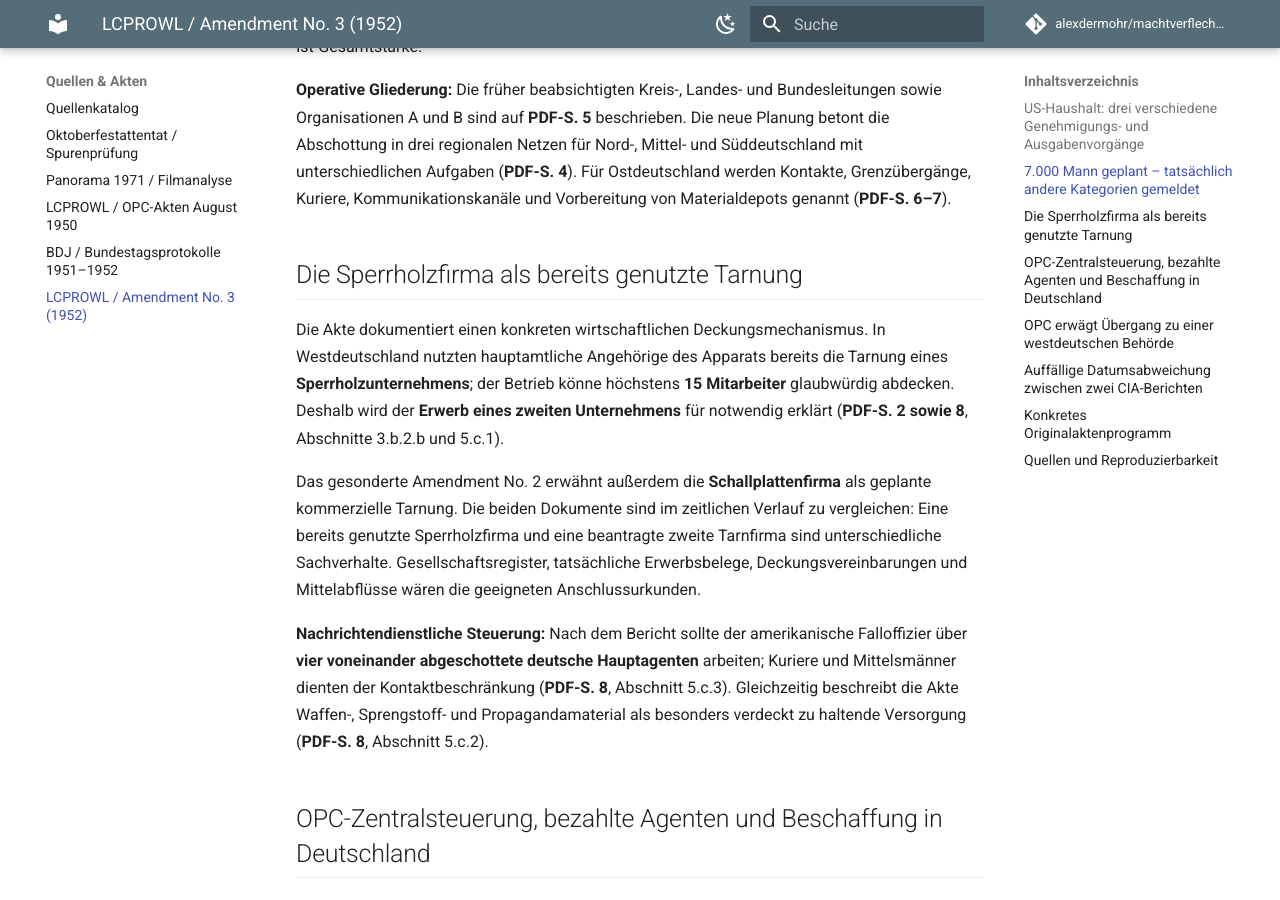
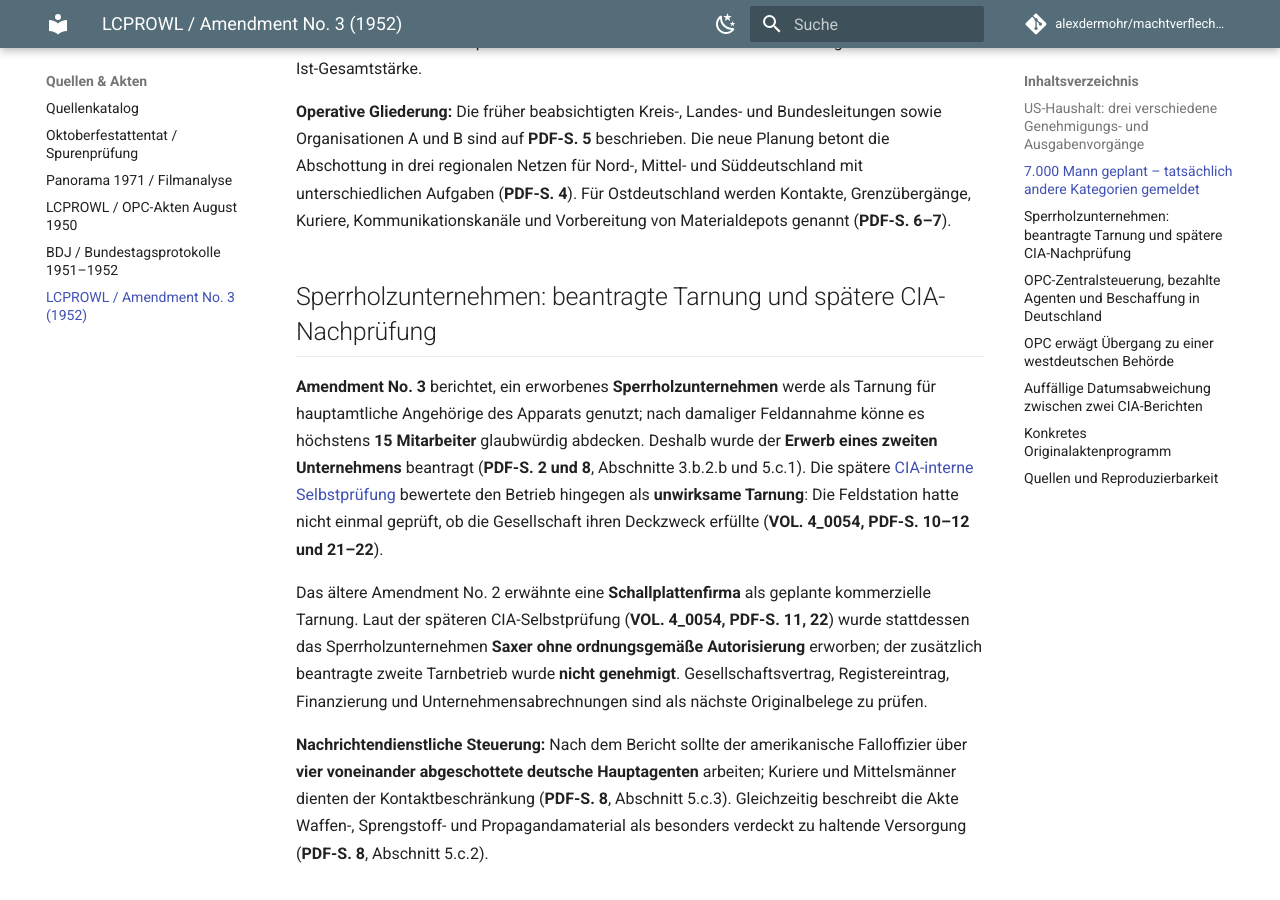
Before and after one commit to alexdermohr/machtverflechtungen, an MkDocs documentation site: the page built from docs/quellen/lcprowl-amendment3-1952.md, in a window 1280 px wide and 900 px high, scrolled down 2298 px. Built offline with MkDocs 1.6.1 and Material for MkDocs 9.7.7, drawn with Linux system fonts in a browser that asks for light colours; comment, search, counter and statistics services are not loaded; some of the changed text lies outside the part shown.

Commit message:
docs: reconcile LCPROWL amendment 3 claims with CIA internal retrospective

```diff
--- a/docs/quellen/lcprowl-amendment3-1952.md
+++ b/docs/quellen/lcprowl-amendment3-1952.md
@@ -12,7 +12,7 @@
 | --- | --- | --- |
 | Amendment No. 1, paramilitärischer Apparat | **4.000 US-Dollar** Grundzuweisung; später weitere **27.656 US-Dollar** | **PDF-S. 5**, Abschnitt 4.b.2: Die zusätzlichen 27.656 Dollar seien für Ausbildungsausrüstung und einen festen Ausbildungsort **zugeteilt und verausgabt** worden. |
 | Amendment No. 2, genehmigt am **3. Juli 1951** | **125.000 US-Dollar** für **13 Monate**, beginnend am **1. Juni 1951** | **PDF-S. 5**, Abschnitt 4.b.3: Rückblickende CIA-Angabe einer *bewilligten* Projektfinanzierung; keine erneute Amendment-3-Zahlung. |
-| Amendment No. 3 für den Rest des Fiskaljahrs 1952 | **32.000 US-Dollar zusätzlich beantragt** | **PDF-S. 4**, Abschnitt 4.a.3: Antrag zur Fortführung bzw. Ausweitung des verdeckten Apparats. Ein späterer Bewilligungs- oder Auszahlungsbeleg ist gesondert zu prüfen. |
+| Amendment No. 3 für den Rest des Fiskaljahrs 1952 | **32.000 US-Dollar zusätzlich beantragt** | **PDF-S. 4**, Abschnitt 4.a.3: Antrag. Die spätere [CIA-interne Nachprüfung](https://archive.org/download/LCPROWLVOL4-0054/LCPROWL%20%20%20%20VOL.%204_0054.pdf), PDF-S. 22, sagt ausdrücklich, **Amendment No. 3 wurde nicht genehmigt**. Die tatsächlich geflossenen Mittel sind gesondert zu bilanzieren. |
 
 Die drei Zahlen bilden unterschiedliche Haushaltsvorgänge. Die für Amendment No. 2 genannten 125.000 US-Dollar sind bereits in [der veröffentlichten Amendment-2-Studie](../faelle/de/technischer-dienst-bdj.md) im Kontext dokumentiert. Die zusätzlichen 32.000 US-Dollar begründen hier einen neuen Antrag, nicht automatisch eine genehmigte Auszahlung.
 
@@ -31,11 +31,11 @@
 
 **Operative Gliederung:** Die früher beabsichtigten Kreis-, Landes- und Bundesleitungen sowie Organisationen A und B sind auf **PDF-S. 5** beschrieben. Die neue Planung betont die Abschottung in drei regionalen Netzen für Nord-, Mittel- und Süddeutschland mit unterschiedlichen Aufgaben (**PDF-S. 4**). Für Ostdeutschland werden Kontakte, Grenzübergänge, Kuriere, Kommunikationskanäle und Vorbereitung von Materialdepots genannt (**PDF-S. 6–7**).
 
-## Die Sperrholzfirma als bereits genutzte Tarnung
+## Sperrholzunternehmen: beantragte Tarnung und spätere CIA-Nachprüfung
 
-Die Akte dokumentiert einen konkreten wirtschaftlichen Deckungsmechanismus. In Westdeutschland nutzten hauptamtliche Angehörige des Apparats bereits die Tarnung eines **Sperrholzunternehmens**; der Betrieb könne höchstens **15 Mitarbeiter** glaubwürdig abdecken. Deshalb wird der **Erwerb eines zweiten Unternehmens** für notwendig erklärt (**PDF-S. 2 sowie 8**, Abschnitte 3.b.2.b und 5.c.1).
+**Amendment No. 3** berichtet, ein erworbenes **Sperrholzunternehmen** werde als Tarnung für hauptamtliche Angehörige des Apparats genutzt; nach damaliger Feldannahme könne es höchstens **15 Mitarbeiter** glaubwürdig abdecken. Deshalb wurde der **Erwerb eines zweiten Unternehmens** beantragt (**PDF-S. 2 und 8**, Abschnitte 3.b.2.b und 5.c.1). Die spätere [CIA-interne Selbstprüfung](https://archive.org/download/LCPROWLVOL4-0054/LCPROWL%20%20%20%20VOL.%204_0054.pdf) bewertete den Betrieb hingegen als **unwirksame Tarnung**: Die Feldstation hatte nicht einmal geprüft, ob die Gesellschaft ihren Deckzweck erfüllte (**VOL. 4_0054, PDF-S. 10–12 und 21–22**).
 
-Das gesonderte Amendment No. 2 erwähnt außerdem die **Schallplattenfirma** als geplante kommerzielle Tarnung. Die beiden Dokumente sind im zeitlichen Verlauf zu vergleichen: Eine bereits genutzte Sperrholzfirma und eine beantragte zweite Tarnfirma sind unterschiedliche Sachverhalte. Gesellschaftsregister, tatsächliche Erwerbsbelege, Deckungsvereinbarungen und Mittelabflüsse wären die geeigneten Anschlussurkunden.
+Das ältere Amendment No. 2 erwähnte eine **Schallplattenfirma** als geplante kommerzielle Tarnung. Laut der späteren CIA-Selbstprüfung (**VOL. 4_0054, PDF-S. 11, 22**) wurde stattdessen das Sperrholzunternehmen **Saxer ohne ordnungsgemäße Autorisierung** erworben; der zusätzlich beantragte zweite Tarnbetrieb wurde **nicht genehmigt**. Gesellschaftsvertrag, Registereintrag, Finanzierung und Unternehmensabrechnungen sind als nächste Originalbelege zu prüfen.
 
 **Nachrichtendienstliche Steuerung:** Nach dem Bericht sollte der amerikanische Falloffizier über **vier voneinander abgeschottete deutsche Hauptagenten** arbeiten; Kuriere und Mittelsmänner dienten der Kontaktbeschränkung (**PDF-S. 8**, Abschnitt 5.c.3). Gleichzeitig beschreibt die Akte Waffen-, Sprengstoff- und Propagandamaterial als besonders verdeckt zu haltende Versorgung (**PDF-S. 8**, Abschnitt 5.c.2).
 
@@ -60,7 +60,7 @@
 
 Der Bericht bildet damit eine **datierbare amerikanische Absicht zur teilweisen Verlagerung organisatorischer Zuständigkeit** ab. Die Prüfung der tatsächlichen Umsetzung führt zu den späteren Entscheidungen über Rückbau, Übergabe und Liquidierung 1952. Dafür sind die Ministerial- und HICOG-Vermerke, das Schreiben Zinn an Adenauer vom 7. Oktober 1952 (**BArch B 136/4430**) und die CIA-LCPROWL-Bände 2–4 heranzuziehen.
 
-Der Text beschreibt außerdem die **Entflechtung der verdeckten Apparate vom offenen BDJ seit August 1950** (**PDF-S. 5**, Abschnitt 4.b.4). Politische BDJ-Förderung und Finanzierung des geheimen Apparats sind deshalb getrennte Rechnungskreise.
+**Amendment No. 3 behauptete** eine seit August 1950 vollzogene Abschottung des verdeckten Apparats gegenüber dem offenen BDJ (**PDF-S. 5**, Abschnitt 4.b.4). Die nachträgliche [CIA-Rückschau](https://archive.org/download/LCPROWLVOL4-0054/LCPROWL%20%20%20%20VOL.%204_0054.pdf), Abschnitt IV (**PDF-S. 16–17**), bezeichnet diese Trennung dagegen als **grundlegend gescheitert**: Personelle Leitungs- und Tarnverbindungen blieben bestehen. Die Projektbudgets sind daher nach ihrer jeweiligen Zweckbestimmung zu erfassen, nicht allein aufgrund der behaupteten organisatorischen Trennung als tatsächlich isolierte Rechnungskreise.
 
 ## Auffällige Datumsabweichung zwischen zwei CIA-Berichten
 
@@ -72,7 +72,7 @@
 
 | Frage | Bestell- bzw. Prüfspur |
 | --- | --- |
-| Sind die 32.000 US-Dollar aus Amendment No. 3 tatsächlich genehmigt und ausgezahlt worden? | Nachfolgefreigabe, OPC-Projektkonto und Monatsabrechnungen; **NARA RG 263 / LCPROWL Bände 1–2, Box 42** |
+| Welcher formelle Beschluss untersagte Amendment No. 3 und welche operativen Zahlungen liefen danach tatsächlich? | CIA-Rückschau **VOL. 4_0054, PDF-S. 22**; Originalentscheidung, OPC-Projektkonto und Monatsabrechnungen; **NARA RG 263 / LCPROWL Bände 1–2, Box 42** |
 | Welche Firmen waren die Tarnbetriebe? | Ankauf, Handelsregister, Belegschaft und Buchhaltung der Sperrholzfirma und der vorgesehenen Schallplattenfirma; deutsche Register und CIA-Anlagen |
 | Welche westdeutsche Behörde sollte das Personal übernehmen? | US-OPC- und HICOG-Briefwechsel über die Europäische Verteidigungsgemeinschaft; **BArch B 136/4430**, Kabinetts- und BMI-Akten |
 | Wann und wie wurde ein Rückbau tatsächlich angeordnet? | **LCPROWL VOL. 4_0030**, ergänzende FRAN-Meldungen und Übergabeprotokolle 1952 |
@@ -82,4 +82,5 @@
 
 - **CIA, LCPROWL VOL. 1_0036:** [*Project LCPROWL – Amendment No. 3* (CIA-Originalscan)](https://archive.org/download/LCPROWLVOL1-0036/LCPROWL%20%20%20%20VOL.%201_0036.pdf), 11 Seiten; **MD5 `0acd31c03e5b6a4469be2369bdf7528c`** (übereinstimmend mit den Internet-Archive-Dateimetadaten); **SHA-256 `cf3f5edb13d77afa6559d392959f1e78bf6cb4213bf6271c913b0dbcc890a736`** des vollständig gespeicherten PDF-Faksimiles; Textstellen PDF-S. 2–8, Budgettabellen PDF-S. 10–11. Archivordnung: **Record Group 263, Entry ZZ-19, Box 42**, nach vorliegendem Projektregister.
 - **CIA, LCPROWL VOL. 1_0037:** *Project Amendment No. 2*, Rückblick auf **21. Dezember 1950** sowie auf die spätere Projektplanung; bereits separat verifizierter SHA-256 **`d46f15e7afc334c4496c579cf8be1401dc4412d446edba6a370cb4bc19027c17`**.
+- **CIA, LCPROWL VOL. 4_0054:** [vollständiges 25-seitiges retrospektives CIA-Faksimile](https://archive.org/download/LCPROWLVOL4-0054/LCPROWL%20%20%20%20VOL.%204_0054.pdf), SHA-256 **`da76e303a7ce59ad477749d381c6436fae284840115ca6d299009031ec2c8c49`** und archivbestätigter MD5 **`98f26bd8f4b965c3483dc5aba3719202`**, besonders **PDF-S. 10–12** (Tarnfirma), **S. 16–17** (BDJ-Abschottung) und **S. 21–22** (Finanzierung/Nichtgenehmigung).
 - Forschungsabgleich: [BDJ-/TD-Fallakte](../faelle/de/technischer-dienst-bdj.md), [Bundestagsprotokolle und VFF 1951–1952](https://alexdermohr.github.io/machtverflechtungen/quellen/bdj-gesamtdeutscher-ausschuss-1951-1952/), [zentraler Forschungsauftrag und Originalquellenfundstellen](https://github.com/alexdermohr/machtverflechtungen/issues/37).
```
